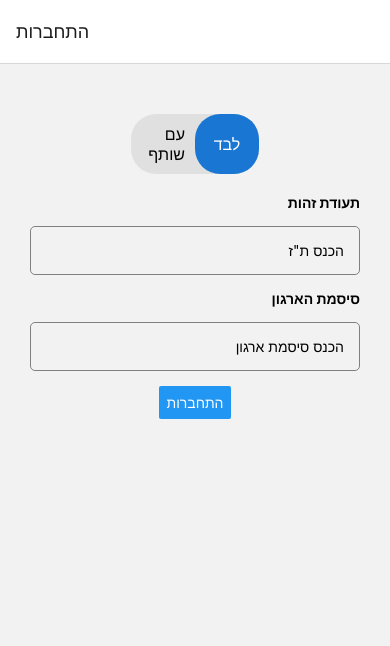
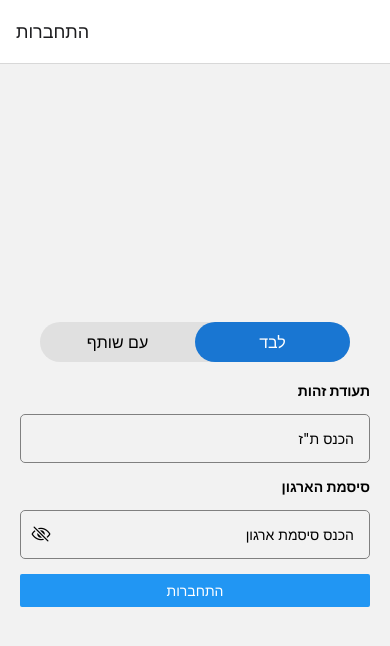
Before and after one commit to Ravidi22/Donations, a React Native app: screen / in a window 390 px wide. Shown: the top 646 px of the page. Built offline with nearby package versions, Linux system fonts and the light colour scheme.

Commit message:
export textInput to his own component

```diff
--- /dev/null
+++ b/component/TextInput.jsx
@@ -0,0 +1,116 @@
+import React from "react";
+import {
+  View,
+  Text,
+  TextInput as ReactTextInput,
+  TouchableOpacity,
+  StyleSheet,
+} from "react-native";
+
+import Ionicons from "react-native-vector-icons/Ionicons";
+
+export const TextInput = ({
+  value,
+  onChangeText,
+  placeholder,
+  keyboardType,
+  label,
+  maxLength,
+}) => {
+  return (
+    <View style={styles.inputGroup}>
+      <Text style={styles.label}>{label}</Text>
+      <ReactTextInput
+        style={styles.input}
+        keyboardType={keyboardType}
+        placeholder={placeholder}
+        maxLength={maxLength}
+        value={value}
+        onChangeText={onChangeText}
+      />
+    </View>
+  );
+};
+
+export const TextInputWithIcon = ({
+  value,
+  onChangeText,
+  placeholder,
+  secureTextEntry,
+  toggleVisibility,
+  label,
+  Icon,
+  iconSize,
+  iconColor,
+}) => {
+  return (
+    <View style={styles.inputGroup}>
+      <Text style={styles.label}>{label}</Text>
+      <View style={styles.inputContainer}>
+        <ReactTextInput
+          style={styles.passwordInput}
+          placeholder={placeholder}
+          secureTextEntry={secureTextEntry}
+          value={value}
+          onChangeText={onChangeText}
+        />
+        <TouchableOpacity onPress={toggleVisibility} style={styles.icon}>
+          <Ionicons
+            name={Icon}
+            color={iconColor || "black"}
+            size={iconSize || 20}
+          />
+        </TouchableOpacity>
+      </View>
+    </View>
+  );
+};
+
+const styles = StyleSheet.create({
+  inputGroup: {
+    width: "100%",
+    marginBottom: 5,
+  },
+  label: {
+    marginBottom: 5,
+    fontWeight: "bold",
+    textAlign: "right",
+  },
+  errorInput: {
+    borderColor: "red",
+  },
+  errorText: {
+    color: "red",
+    textAlign: "right",
+    fontSize: 12,
+    marginTop: 5,
+  },
+  input: {
+    width: "100%",
+    marginVertical: 10,
+    padding: 15,
+    borderWidth: 1,
+    borderColor: "gray",
+    borderRadius: 5,
+    textAlign: "right",
+  },
+  inputContainer: {
+    flexDirection: "row-reverse",
+    alignItems: "center",
+    marginVertical: 10,
+    borderWidth: 1,
+    borderColor: "gray",
+    borderRadius: 5,
+  },
+  passwordInput: {
+    flex: 1,
+    padding: 15,
+    borderTopLeftRadius: 5,
+    borderBottomLeftRadius: 5,
+    textAlign: "right",
+    borderWidth: 0,
+  },
+  icon: {
+    padding: 10,
+  },
+});
--- a/navigation/login/Login.jsx
+++ b/navigation/login/Login.jsx
@@ -1,67 +1,80 @@
-import React, { useState } from 'react';
-import { View, Text, TextInput, Button, StyleSheet , ScrollView, KeyboardAvoidingView , Platform } from 'react-native';
-import { isValidID , IsValidOrganizationPassword} from './Validation';
-import ToggleButtonGroup from '../../component/ToggeleButtonGroup'
+import React, { useState } from "react";
+import {
+  View,
+  Text,
+  Button,
+  StyleSheet,
+  ScrollView,
+  KeyboardAvoidingView,
+  Platform,
+  TouchableOpacity,
+} from "react-native";
+import { isValidID, IsValidOrganizationPassword } from "./Validation";
+import ToggleButtonGroup from "../../component/ToggeleButtonGroup";
+import { TextInput, TextInputWithIcon } from "../../component/TextInput";
 
 const LoginScreen = ({ navigation }) => {
+  const [userId, setUserId] = useState("");
+  const [partnerId, setPartnerId] = useState("");
+  const [organizationPassword, setOrganizationPassword] = useState("");
+  const [passwordVisible, setPasswordVisible] = useState(false);
 
-  const [userId, setUserId] = useState('');
-  const [partnerId, setPartnerId] = useState('');
-  const [organizationPassword, setOrganizationPassword] = useState('');
-
-  const [loginOption, setLoginOption] = useState('לבד');
+  const [loginOption, setLoginOption] = useState("לבד");
 
   const handleLogin = () => {
-    if(isValidID(userId) || isValidID(partnerId) || IsValidOrganizationPassword(organizationPassword))
-    {
-          navigation.replace('Home');
+    if (
+      isValidID(userId) ||
+      isValidID(partnerId) ||
+      IsValidOrganizationPassword(organizationPassword)
+    ) {
     }
+    navigation.replace("Home");
   };
 
   return (
-    <KeyboardAvoidingView style={styles.container} behavior={Platform.OS === "ios" ? "padding" : "height"}>
+    <KeyboardAvoidingView
+      style={styles.container}
+      behavior={Platform.OS === "ios" ? "padding" : "height"}
+    >
       <ScrollView contentContainerStyle={styles.contentContainer}>
         <View style={{ padding: 20 }}>
           <ToggleButtonGroup
-          options={['לבד', 'עם שותף']}
+            options={["לבד", "עם שותף"]}
             value={loginOption}
             onChange={setLoginOption}
           />
         </View>
-      <View style={styles.inputGroup}>
-        <Text style={styles.label}>תעודת זהות</Text>
         <TextInput
-          style={styles.input}
-          keyboardType='numeric'
-          placeholder='הכנס ת"ז'
-          maxLength={9}
+          label={"תעודת זהות"}
           value={userId}
           onChangeText={setUserId}
+          placeholder='הכנס ת"ז'
+          keyboardType="numeric"
+          maxLength={9}
         />
-      </View>
-
-      {loginOption != "לבד" && <View style={styles.inputGroup}>
-        <Text style={styles.label}>תעודת זהות של השותף (אופציונלי)</Text>
+        {loginOption != "לבד" && (
           <TextInput
-          style={styles.input}
-          keyboardType='numeric'
-          maxLength={9}
-          placeholder='הכנס ת"ז שותף'
+            label={"תעודת זהות של השותף (אופציונלי)"}
             value={partnerId}
             onChangeText={setPartnerId}
+            placeholder='הכנס ת"ז שותף'
+            keyboardType="numeric"
+            maxLength={9}
           />
-      </View>}
+        )}
 
-      <View style={styles.inputGroup}>
-        <Text style={styles.label}>סיסמת הארגון</Text>
-        <TextInput
-          style={styles.input}
-          placeholder="הכנס סיסמת ארגון"
-          secureTextEntry
+        <TextInputWithIcon
+          label={"סיסמת הארגון"}
           value={organizationPassword}
           onChangeText={setOrganizationPassword}
+          placeholder="הכנס סיסמת ארגון"
+          secureTextEntry={!passwordVisible}
+          toggleVisibility={() => setPasswordVisible(!passwordVisible)}
+          Icon={passwordVisible ? "eye-outline" : "eye-off-outline"}
+          iconSize={20}
+          iconColor={"black"}
         />
-      </View>
+
         <Button title="התחברות" onPress={handleLogin} />
       </ScrollView>
     </KeyboardAvoidingView>
@@ -71,44 +84,13 @@ const LoginScreen = ({ navigation }) => {
 const styles = StyleSheet.create({
   container: {
     flex: 1,
-    padding: 30,
+    padding: 10,
   },
   contentContainer: {
-    alignItems: 'center',
-    justifyContent: 'center',
-  },
-  logo: {
-    width: 100,
-    height: 100,
-    resizeMode: 'contain',
-    marginBottom: 10,
-  },
-  inputGroup: {
-    width: '100%',
-    marginBottom: 5,
-  },
-  label: {
-    marginBottom: 5,
-    fontWeight: 'bold',
-    textAlign: 'right',
-  },
-  errorInput: {
-    borderColor: 'red',
-  },
-  errorText: {
-    color: 'red',
-    textAlign: 'right',
-    fontSize: 12,
-    marginTop: 5,
-  },
-  input: {
-    width: '100%',
-    marginVertical: 10,
-    padding: 15,
-    borderWidth: 1,
-    borderColor: 'gray',
-    borderRadius: 5,
-    textAlign:'right'
+    flexGrow: 1,
+    alignItems: "stretch",
+    justifyContent: "center",
+    padding: 10,
   },
 });
 
--- a/navigation/screens/map/sections/MapContainer.jsx
+++ b/navigation/screens/map/sections/MapContainer.jsx
@@ -1,11 +1,17 @@
-import React, { useState,useEffect,useRef } from 'react';
-import { Button, StyleSheet, View, TouchableOpacity, Modal, Text } from 'react-native';
-import MapView from 'react-native-maps';
+import React, { useState, useEffect, useRef } from "react";
+import {
+  Button,
+  StyleSheet,
+  View,
+  TouchableOpacity,
+  Modal,
+  Text,
+} from "react-native";
+import MapView from "react-native-maps";
 import Ionicons from "react-native-vector-icons/Ionicons";
-import * as Location from 'expo-location';
+import * as Location from "expo-location";
 
 const MapContainer = () => {
-
   const mapRef = useRef(null);
 
   const [location, setLocation] = useState(null);
@@ -16,8 +22,8 @@ const MapContainer = () => {
 
     (async () => {
       let { status } = await Location.requestForegroundPermissionsAsync();
-      if (status !== 'granted') {
-        setErrorMsg('Permission to access location was denied');
+      if (status !== "granted") {
+        setErrorMsg("Permission to access location was denied");
         return;
       }
 
@@ -25,12 +31,15 @@ const MapContainer = () => {
         { accuracy: Location.Accuracy.High, distanceInterval: 1 },
         (newLocation) => {
           setLocation(newLocation);
-          mapRef.current?.animateToRegion({
+          mapRef.current?.animateToRegion(
+            {
               latitude: newLocation.coords.latitude,
               longitude: newLocation.coords.longitude,
               latitudeDelta: 0.005,
               longitudeDelta: 0.005,
-          }, 1000);
+            },
+            1000
+          );
         }
       );
     })();
@@ -42,11 +51,10 @@ const MapContainer = () => {
     };
   }, []);
 
+  const [addAdressModal, setModalVisible] = useState(false);
 
-  const [modalVisible, setModalVisible] = useState(false);
-
-  const handlePress = () => {
-    setModalVisible(!modalVisible);
+  const handleAddPress = () => {
+    setModalVisible(!addAdressModal);
   };
 
   return (
@@ -54,10 +62,11 @@ const MapContainer = () => {
       <MapView
         ref={mapRef}
         style={styles.map}
-      provider='google'
-      initialRegion={location} // Set the initial region to the user's location
-      showsUserLocation={true} />
-      <TouchableOpacity style={styles.addButton} onPress={handlePress}>
+        provider="google"
+        initialRegion={location}
+        showsUserLocation={true}
+      />
+      <TouchableOpacity style={styles.addButton} onPress={handleAddPress}>
         <Ionicons name="add-circle" size={50} color="#6a96bc" />
       </TouchableOpacity>
 
@@ -66,14 +75,14 @@ const MapContainer = () => {
         transparent={false}
         visible={modalVisible}
         onRequestClose={() => {
-          setModalVisible(!modalVisible);
+          setModalVisible(!addAdressModal);
         }}
       >
         <View style={styles.modalView}>
           <Text style={styles.modalText}>This is the modal content</Text>
           <Button
             title="Close"
-            onPress={() => setModalVisible(!modalVisible)}
+            onPress={() => setModalVisible(!addAdressModal)}
           />
         </View>
       </Modal>
@@ -86,27 +95,27 @@ const styles = StyleSheet.create({
     flex: 1,
   },
   map: {
-    width: '100%',
-    height: '100%',
+    width: "100%",
+    height: "100%",
   },
   addButton: {
-    position: 'absolute',
+    position: "absolute",
     right: 20,
     bottom: 20,
     width: 50,
     height: 50,
-    justifyContent: 'center',
-    alignItems: 'center',
+    justifyContent: "center",
+    alignItems: "center",
     borderRadius: 25,
   },
   modalView: {
     flex: 1,
-    alignItems: 'center',
-    justifyContent: 'center',
+    alignItems: "center",
+    justifyContent: "center",
   },
   modalText: {
     marginBottom: 15,
-    textAlign: 'center',
+    textAlign: "center",
   },
 });
 
```
Lines whose indentation alone changed are shown as unchanged.
